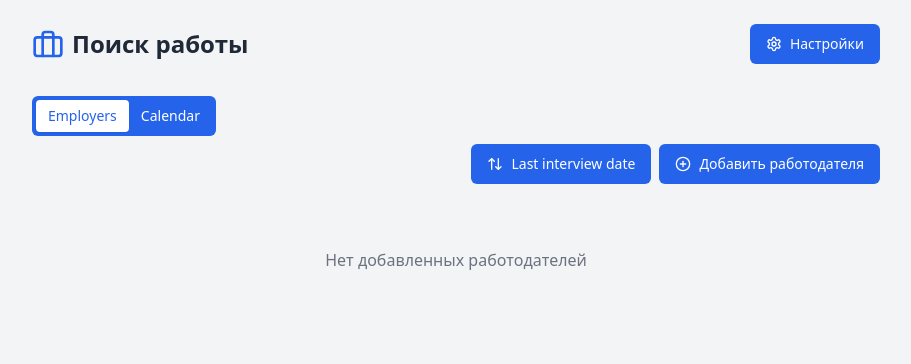
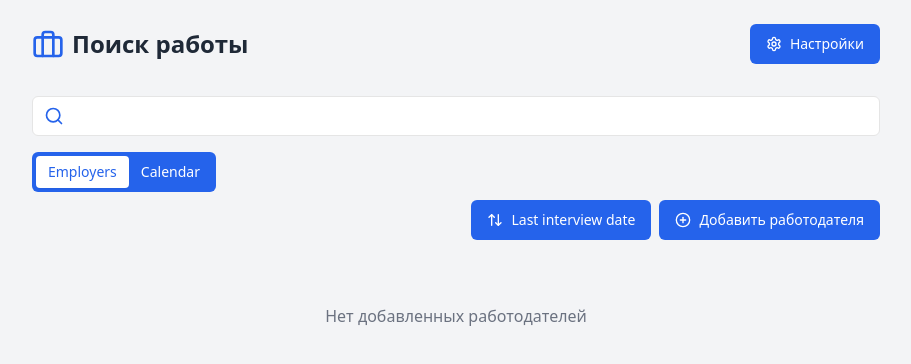
Before and after one commit to powerckbestest/job-search-tracker-app, a React (Vite) app: page / in a window 1280 px wide. Shown: the top 364 px of the page, without its empty margins (184-1095 px from the left). Built offline with nearby package versions, Linux system fonts and the light colour scheme.

Commit message:
feature/#10-fuzzy-search добавлено обновление строки поиска

```diff
--- a/package.json
+++ b/package.json
@@ -35,6 +35,7 @@
     "class-variance-authority": "^0.7.0",
     "clsx": "^2.1.1",
     "dayjs": "^1.11.13",
+    "fuse.js": "^7.0.0",
     "globalize": "^1.7.0",
     "lucide-react": "^0.344.0",
     "react": "^18.3.1",
--- a/src/App.tsx
+++ b/src/App.tsx
@@ -1,16 +1,20 @@
 import { Toolbar } from '@/components/layout/Toolbar.tsx';
 import { MyCalendar } from './components/calendar/Calendar.tsx';
-import { Tabs, TabsContent, TabsList, TabsTrigger } from '@/components/ui/tabs.tsx';
+import {
+  Tabs,
+  TabsContent,
+  TabsList,
+  TabsTrigger,
+} from '@/components/ui/tabs.tsx';
 import { EmployersWidget } from '@/components/employer/EmployersWidget.tsx';
-
-
+import SearchBar from '@/components/SearchBar.tsx';
 
 function App() {
-
   return (
     <div className="min-h-screen bg-gray-100">
       <div className="mx-auto max-w-4xl p-6">
         <Toolbar />
+        <SearchBar />
 
         <Tabs defaultValue="employers" className="full-width">
           <TabsList>
@@ -18,13 +22,12 @@ function App() {
             <TabsTrigger value="calendar">Calendar</TabsTrigger>
           </TabsList>
           <TabsContent value="employers">
-            <EmployersWidget/>
+            <EmployersWidget />
           </TabsContent>
           <TabsContent value="calendar">
             <MyCalendar />
           </TabsContent>
         </Tabs>
-
       </div>
     </div>
   );
--- /dev/null
+++ b/src/components/SearchBar.tsx
@@ -0,0 +1,56 @@
+import { useEffect, useState } from 'react';
+import { Input } from '@/components/ui/input';
+import { Search, X } from 'lucide-react';
+import { Button } from '@/components/ui/button.tsx';
+import { useAppDispatch } from '@/model/store.ts';
+import { valuesSlice } from '@/model/values.ts';
+import { useDebounceValue } from 'usehooks-ts';
+
+export const SearchBar = () => {
+  const [searchTerm, setSearchTerm] = useState('');
+  const dispatch = useAppDispatch();
+
+  const [debouncedValue, setDebouncedValue] = useDebounceValue('', 500);
+
+  useEffect(() => {
+    dispatch(valuesSlice.actions.setSearchText(debouncedValue));
+  }, [debouncedValue]);
+
+  const clearSearch = () => {
+    setSearchTerm('');
+    dispatch(valuesSlice.actions.resetSearchText());
+  };
+
+  return (
+    <div className="w-full pb-4">
+      <div className="relative">
+        <Search
+          className="text-muted-foreground absolute left-3 top-1/2 -translate-y-1/2 text-blue-600"
+          size={20}
+        />
+        <Input
+          type="text"
+          placeholder=""
+          value={searchTerm}
+          onChange={(e) => {
+            setSearchTerm(e.target.value);
+            setDebouncedValue(e.target.value);
+          }}
+          className="w-full pl-10"
+        />
+        {searchTerm && (
+          <Button
+            variant="ghost"
+            size="icon"
+            className="absolute right-1 top-1/2 -translate-y-1/2"
+            onClick={clearSearch}
+          >
+            <X className="text-muted-foreground h-4 w-4" />
+          </Button>
+        )}
+      </div>
+    </div>
+  );
+};
+
+export default SearchBar;
--- /dev/null
+++ b/src/components/ui/input.tsx
@@ -0,0 +1,22 @@
+import * as React from 'react';
+
+import { cn } from '@/lib/utils';
+
+const Input = React.forwardRef<HTMLInputElement, React.ComponentProps<'input'>>(
+  ({ className, type, ...props }, ref) => {
+    return (
+      <input
+        type={type}
+        className={cn(
+          'flex h-10 w-full rounded-md border border-neutral-200 bg-white px-3 py-2 text-base text-blue-600 ring-offset-white file:border-0 file:bg-transparent file:text-sm file:font-medium file:text-neutral-950 placeholder:text-neutral-500 focus-visible:outline-none focus-visible:ring-2 focus-visible:ring-neutral-950 focus-visible:ring-offset-2 disabled:cursor-not-allowed disabled:opacity-50 dark:border-neutral-800 dark:bg-neutral-950 dark:ring-offset-neutral-950 dark:file:text-neutral-50 dark:placeholder:text-neutral-400 dark:focus-visible:ring-neutral-300 md:text-sm',
+          className
+        )}
+        ref={ref}
+        {...props}
+      />
+    );
+  }
+);
+Input.displayName = 'Input';
+
+export { Input };
```
Also changed, not shown: src/components/FuzzySearch.tsx (deleted), 1 other file (tests, documents, lock files or other folders).
